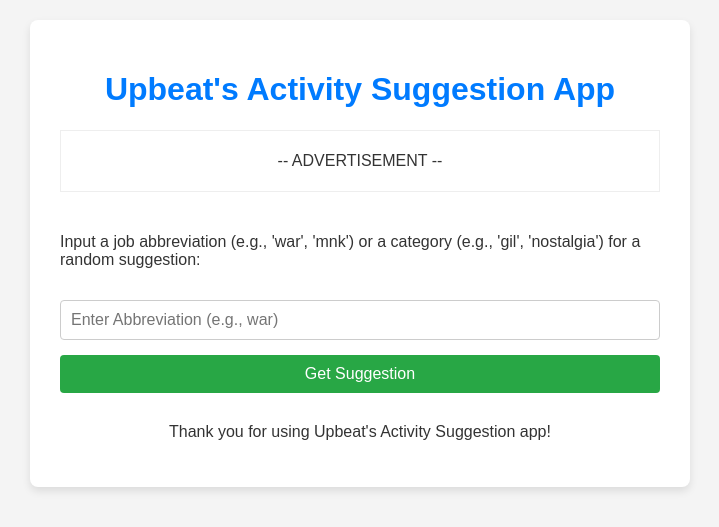
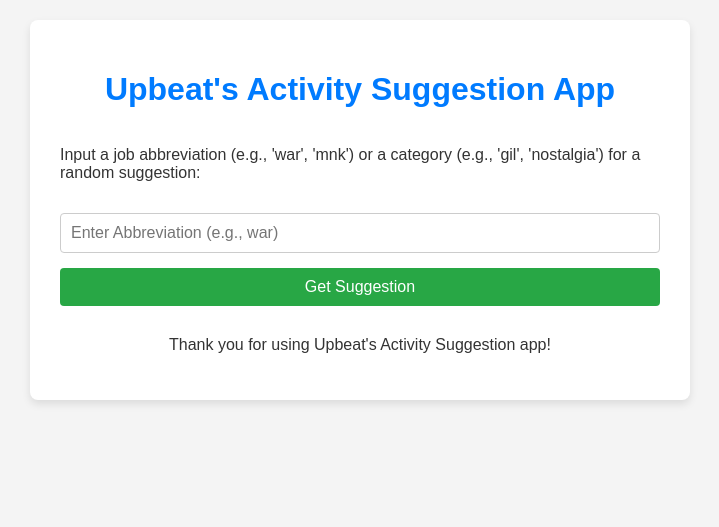
Before and after one commit to upbeatglitch/Activity_Suggestion_app, a Flask app: page / in a window 1280 px wide. Shown: the top 527 px of the page, without its empty margins (280-999 px from the left). Run offline with Flask 3, Linux system fonts and the light colour scheme.

Commit message:
Add files via upload

```diff
--- a/templates/index.html
+++ b/templates/index.html
@@ -23,18 +23,7 @@
     <div class="container">
         <h1>Upbeat's Activity Suggestion App</h1>
 
-        <div class="ad-banner">
-            <p>-- ADVERTISEMENT --</p>
-            <ins class="adsbygoogle"
-                style="display:block"
-                data-ad-client="ca-pub-0299695600686963"
-                data-ad-slot="5288460043"
-                data-ad-format="auto"
-                data-full-width-responsive="true"></ins>
-            <script>
-                (adsbygoogle = window.adsbygoogle || []).push({});
-            </script>
-        </div>
+
         <form method="POST">
             <p>Input a job abbreviation (e.g., 'war', 'mnk') or a category (e.g., 'gil', 'nostalgia') for a random suggestion:</p>
             <input type="text" name="job_abbr" placeholder="Enter Abbreviation (e.g., war)" required>
```
